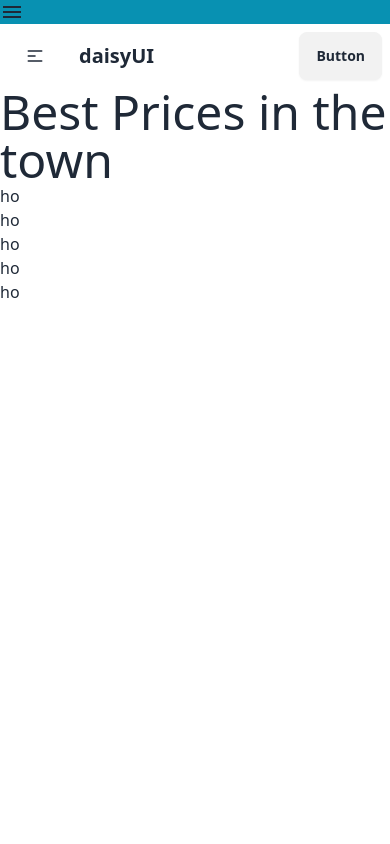
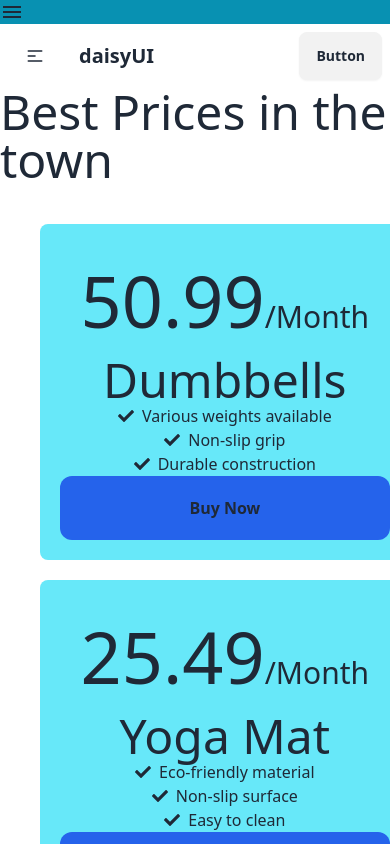
Before and after one commit to SohelShahid117/ph9-M44-tailwindAxiosReact, a React (Vite) app: page / in a window 390 px wide. Shown: the top 844 px of the page. Built offline with nearby package versions, Linux system fonts and the light colour scheme.

Commit message:
44-5 Responsive Pricing Card With Tailwind And React Icons code done

```diff
--- /dev/null
+++ b/src/Components/Features/Features.jsx
@@ -0,0 +1,17 @@
+import React from "react";
+import { FaCheck } from "react-icons/fa";
+//44-5 Responsive Pricing Card With Tailwind And React Icons
+
+const Features = ({ featur }) => {
+  console.log(featur);
+  return (
+    <div>
+      <h1 className="flex justify-center text-start items-center">
+        <FaCheck className="mr-2" />
+        {featur}
+      </h1>
+    </div>
+  );
+};
+
+export default Features;
--- a/src/Components/PriceOption/PriceOption.jsx
+++ b/src/Components/PriceOption/PriceOption.jsx
@@ -1,10 +1,27 @@
 import React from "react";
+import Features from "./../Features/Features";
+
 //44-4 Simple Pricing Option Using React And Tailwind
+//44-5 Responsive Pricing Card With Tailwind And React Icons
 
 const PriceOption = ({ option }) => {
+  console.log(option);
+  const { id, itemName, price, features } = option;
   return (
-    <div>
-      <p>ho</p>
+    <div className="bg-cyan-300 rounded-lg p-5 text-center flex flex-col">
+      <h2 className="my-5">
+        <span className="text-7xl">{price}</span>
+        <span className="text-3xl">/Month</span>
+      </h2>
+      <h4 className="text-5xl">{itemName}</h4>
+      <div className="text-start flex-grow">
+        {features.map((featur, index) => (
+          <Features key={index} featur={featur}></Features>
+        ))}
+      </div>
+      <button className="bg-blue-600 w-full p-5 rounded-xl font-extrabold">
+        Buy Now
+      </button>
     </div>
   );
 };
--- a/src/Components/PriceOptionsss/PriceOptionsss.jsx
+++ b/src/Components/PriceOptionsss/PriceOptionsss.jsx
@@ -1,6 +1,7 @@
 import React from "react";
 import PriceOption from "../PriceOption/PriceOption";
 //44-4 Simple Pricing Option Using React And Tailwind
+//44-5 Responsive Pricing Card With Tailwind And React Icons
 
 const PriceOptionsss = () => {
   const priceOptionsss = [
@@ -55,9 +56,11 @@ const PriceOptionsss = () => {
   return (
     <div>
       <h2 className="text-5xl">Best Prices in the town</h2>
-      {priceOptionsss.map((option) => (
-        <PriceOption key={option.id} option={option}></PriceOption>
-      ))}
+      <div className="grid md:grid-cols-3 gap-5 m-10">
+        {priceOptionsss.map((option) => (
+          <PriceOption key={option.id} option={option}></PriceOption>
+        ))}
+      </div>
     </div>
   );
 };
```
